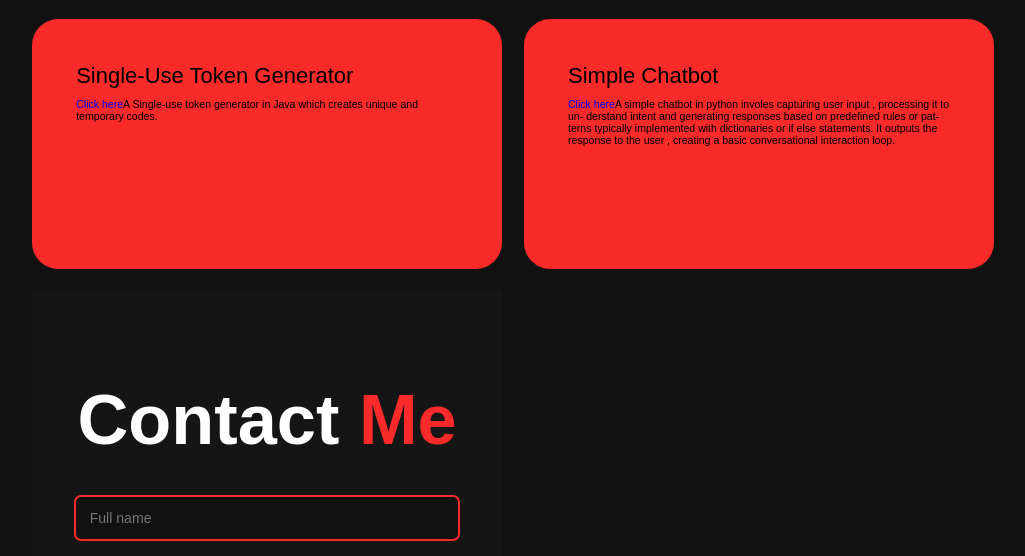
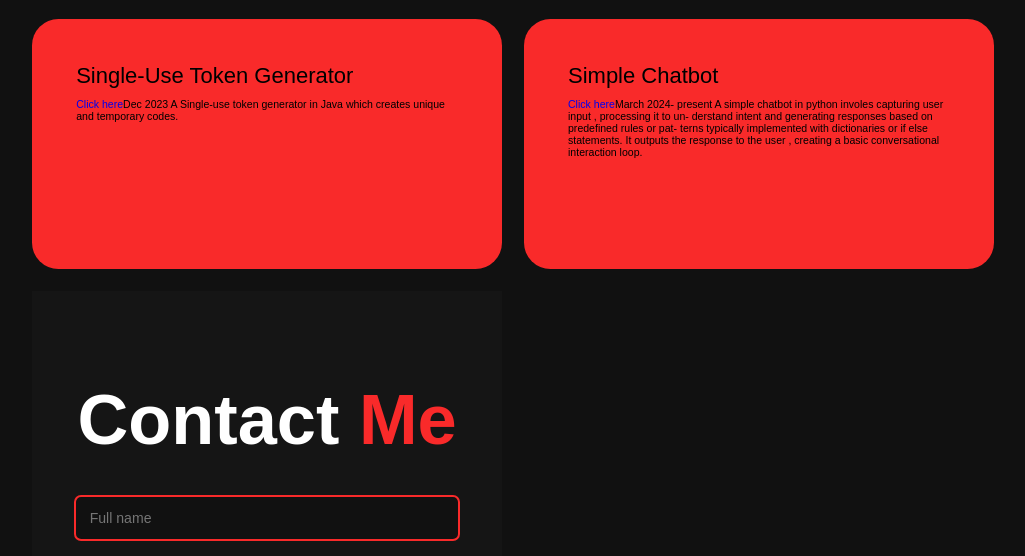
Before and after one commit to HalaharviSamhitha/MYPORTFOLIO, a plain HTML site: page index.html in a window 1280 px wide. Shown: the part 2982-3538 px from the top of the page, without its empty margins (127-1152 px from the left). Drawn offline with nearby package versions, Linux system fonts and the light colour scheme.

Commit message:
Update index.html

```diff
--- a/index.html
+++ b/index.html
@@ -1,4 +1,4 @@
-<!DOCTYPE html>
+ <!DOCTYPE html>
 <html lang="en">
 <head>
     <meta charset="UTF-8">
@@ -117,13 +117,13 @@ and bond amongst peers.</p>
         <div class="services-box">
             <div class="service-info">
                 <h4>Single-Use Token Generator</h4>
-                <p><a href="https://github.com/HalaharviSamhitha/Single-use-token-generator.git " >Click here</a>A Single-use token generator in Java which creates unique and temporary codes.</p>       </div>
+                <p><a href="https://github.com/HalaharviSamhitha/Single-use-token-generator.git " >Click here</a>Dec 2023 A Single-use token generator in Java which creates unique and temporary codes.</p>       </div>
         </div>
 
         <div class="services-box">
             <div class="service-info">
                 <h4>Simple Chatbot</h4>
-                <p><a href="https://github.com/HalaharviSamhitha/CHATBOT.git ">Click here</a>A simple chatbot in python involes capturing user input , processing it to un-
+                <p><a href="https://github.com/HalaharviSamhitha/CHATBOT.git ">Click here</a>March 2024- present A simple chatbot in python involes capturing user input , processing it to un-
 derstand intent and generating responses based on predefined rules or pat-
 terns typically implemented with dictionaries or if else statements. It outputs
 the response to the user , creating a basic conversational interaction loop.</p>    </div>
```
